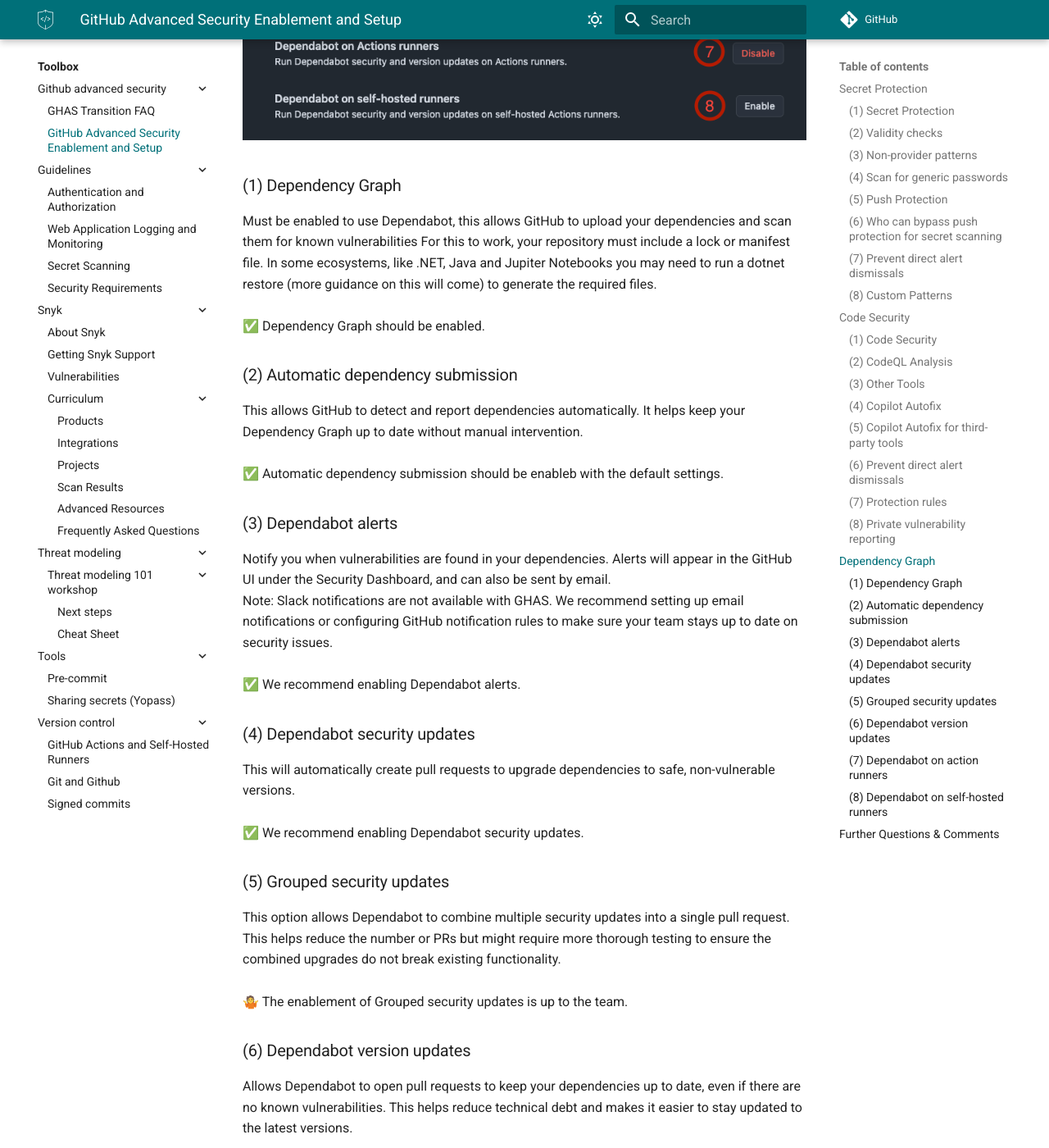
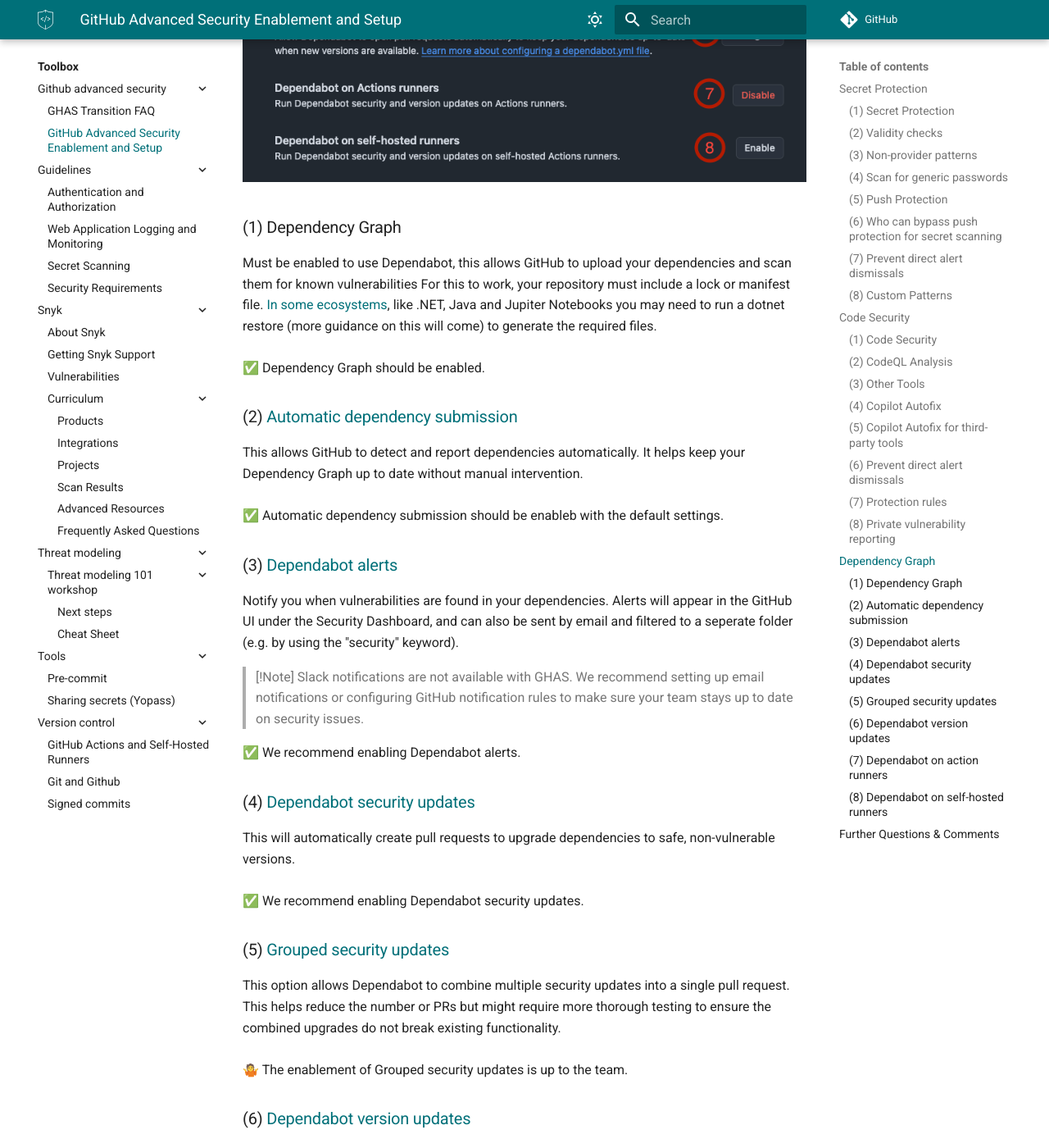
Before and after one commit to equinor/appsec, an MkDocs documentation site: the page built from docs/toolbox/github-advanced-security/setup.md, in a window 1280 px wide and 1400 px high, scrolled down 9369 px. Shown: the whole window at 82% size. Built offline with MkDocs 1.6.1 and Material for MkDocs 9.7.7, drawn with Linux system fonts in a browser that asks for light colours; some web fonts are replaced; comment, search, counter and statistics services are not loaded; some of the changed text lies outside the part shown.

Commit message:
add links to docs

```diff
--- a/docs/toolbox/github-advanced-security/setup.md
+++ b/docs/toolbox/github-advanced-security/setup.md
@@ -84,12 +84,12 @@
 ### (5) [Push Protection](https://docs.github.com/en/code-security/secret-scanning/introduction/about-push-protection)
 
 Scans commits for [supported secrets](https://docs.github.com/en/enterprise-cloud@latest/code-security/secret-scanning/introduction/supported-secret-scanning-patterns#supported-secrets) and blocks them before they’re pushed to a remote branch. This helps stop secrets from ever reaching the repository history, making cleanup easier or even unnecessary. <br/>
-Pushes are only blocked if GitHub is very confident that the detected string is a valid secret from a known provider (like Azure, AWS, etc.). It does not block on non-provider patterns or generic passwords detected by AI to keep false positives low. <br/>
+Pushes are only blocked if GitHub is *very confident* that the detected string is a valid secret from a known provider (like Azure, AWS, etc.). It **does not block on non-provider patterns or generic passwords** detected by AI to keep false positives low. <br/>
 That said, developers will see push failures when secrets are detected even if they’re false positives, some errors may be a bit hard to figure out and might require digging into logs, so it’s important to prepare your team for this behavior. The alerts can be bypassed (6). <br/>
 <br/>
 ✅ We recommend enabling Push Protection to prevent secrets at the source. But make sure your team is aware of the tradeoff: it may occasionally block a push, but it’s far less painful than cleaning up leaked secrets later.
 
-### (6) Who can bypass push protection for secret scanning
+### (6) [Who can bypass push protection for secret scanning](https://docs.github.com/en/code-security/secret-scanning/using-advanced-secret-scanning-and-push-protection-features/delegated-bypass-for-push-protection/about-delegated-bypass-for-push-protection)
 
 This option is only available when push protection (5) is enabled and it configures who is allowed to bypass the block if a secret is detected.<br/>
 <br/>
@@ -101,7 +101,7 @@
 <br/>
 ❌ We do not recommend enabling prevent direct alert dismissals. The AppSec team believes that teams are in the best position to assess alerts in their context and should have the autonomy to manage them.
 
-### (8) Custom Patterns
+### (8) [Custom Patterns](https://docs.github.com/en/code-security/secret-scanning/using-advanced-secret-scanning-and-push-protection-features/custom-patterns/defining-custom-patterns-for-secret-scanning)
 
 Lets you define your own regex rules to detect secrets specific to your team or application, things GitHub doesn’t catch by default, this can be useful for internal tokens, credentials, or configuration values that follow a custom format. <br/>
 <br/>
@@ -114,20 +114,22 @@
 
 ![Code Security Options](<Screenshot 2025-06-12 at 15.20.32.png>)
 
-### (1) Code Security
+### (1) [Code Security](https://docs.github.com/en/code-security/code-scanning/introduction-to-code-scanning/about-code-scanning)
 
 The setup of CodeQL may vary depending on the language and ecosystem, some will work out of the box, while others may require configuring a workflow file in the repo. Once enabled, it continuously scans code for common vulnerabilities.<br/>
 <br/>
 ✅ Code Security should be enabled.
 
-### (2) CodeQL Analysis
+### (2) [CodeQL Analysis](https://docs.github.com/en/code-security/code-scanning/introduction-to-code-scanning/about-code-scanning-with-codeql)
 
 This has be configured for code security to work. Once enabled a GitHub action will run to scan your code automatically.<br/>
 <br/>
-⚙️ We recommend choosing the default setup for CodeQL Analysis, which works well for most repositories and languages.
+⚙️ We recommend choosing the [default setup](https://docs.github.com/en/code-security/code-scanning/enabling-code-scanning/configuring-default-setup-for-code-scanning) for CodeQL Analysis, which works well for most repositories and languages.
 
-> [!NOTE]
-> After CodeQL has run for the first time, we recommend you check the Security tab of your repo and then navigate to Code Scanning, if the default setup is not working properly you will see the following warning, if this happens get in touch with us.
+> [!WARNING]
+> After CodeQL has run for the first time, we recommend you check the Security tab of your repo and then navigate to Code Scanning.<br/>
+> If the default setup is not working properly you will see the following warning. Check the [tool status page](https://docs.github.com/en/code-security/code-scanning/managing-your-code-scanning-configuration/about-the-tool-status-page) to get more information about the issue.<br/>
+> If you encounter this get in touch with us.
 
 ![alt text](image-2.png)
 
@@ -163,7 +165,7 @@
 <br/>
 ⚙️ The recommended set up of protection rules should be good for most teams, let us know if you need help setting up a more advanced ruleset.
 
-### (8) Private vulnerability reporting
+### (8) [Private vulnerability reporting](https://docs.github.com/en/code-security/security-advisories/guidance-on-reporting-and-writing-information-about-vulnerabilities/privately-reporting-a-security-vulnerability)
 
 This is only available for public repositories, it provides a standardized and secure way for the community to report security vulnerabilities directly to the maintainers of the repository.<br/>
 <br/>
@@ -180,48 +182,50 @@
 ### (1) Dependency Graph
 
 Must be enabled to use Dependabot, this allows GitHub to upload your dependencies and scan them for known vulnerabilities
-For this to work, your repository must include a lock or manifest file. In some ecosystems, like .NET, Java and Jupiter Notebooks you may need to run a dotnet restore (more guidance on this will come) to generate the required files.<br/>
+For this to work, your repository must include a lock or manifest file. [In some ecosystems](https://docs.github.com/en/code-security/supply-chain-security/understanding-your-software-supply-chain/dependency-graph-supported-package-ecosystems), like .NET, Java and Jupiter Notebooks you may need to run a dotnet restore (more guidance on this will come) to generate the required files.<br/>
 <br/>
 ✅ Dependency Graph should be enabled.
 
-### (2) Automatic dependency submission
+### (2) [Automatic dependency submission](https://docs.github.com/en/enterprise-cloud@latest/code-security/supply-chain-security/understanding-your-software-supply-chain/configuring-automatic-dependency-submission-for-your-repository)
 
 This allows GitHub to detect and report dependencies automatically. It helps keep your Dependency Graph up to date without manual intervention.<br/>
 <br/>
 ✅ Automatic dependency submission should be enableb with the default settings.
 
-### (3) Dependabot alerts
+### (3) [Dependabot alerts](https://docs.github.com/en/code-security/dependabot/dependabot-alerts/about-dependabot-alerts)
 
-Notify you when vulnerabilities are found in your dependencies. Alerts will appear in the GitHub UI under the Security Dashboard, and can also be sent by email.<br/>
-Note: Slack notifications are not available with GHAS. We recommend setting up email notifications or configuring GitHub notification rules to make sure your team stays up to date on security issues.<br/>
-<br/>
+Notify you when vulnerabilities are found in your dependencies. Alerts will appear in the GitHub UI under the Security Dashboard, and can also be sent by email and filtered to a seperate folder (e.g. by using the "security" keyword).<br/>
+
+>[!Note]
+>Slack notifications are not available with GHAS. We recommend setting up email notifications or configuring GitHub notification rules to make sure your team stays up to date on security issues.
+
 ✅ We recommend enabling Dependabot alerts.
 
-### (4) Dependabot security updates
+### (4) [Dependabot security updates](https://docs.github.com/en/code-security/dependabot/dependabot-security-updates/about-dependabot-security-updates)
 
 This will automatically create pull requests to upgrade dependencies to safe, non-vulnerable versions.<br/>
 <br/>
 ✅ We recommend enabling Dependabot security updates.
 
-### (5) Grouped security updates
+### (5) [Grouped security updates](https://docs.github.com/en/code-security/dependabot/dependabot-security-updates/about-dependabot-security-updates#about-grouped-security-updates)
 
 This option allows Dependabot to combine multiple security updates into a single pull request. This helps reduce the number or PRs but might require more thorough testing to ensure the combined upgrades do not break existing functionality.<br/>
 <br/>
 🤷 The enablement of Grouped security updates is up to the team.
 
-### (6) Dependabot version updates
+### (6) [Dependabot version updates](https://docs.github.com/en/code-security/dependabot/dependabot-version-updates/about-dependabot-version-updates)
 
 Allows Dependabot to open pull requests to keep your dependencies up to date, even if there are no known vulnerabilities. This helps reduce technical debt and makes it easier to stay updated to the latest versions.<br/>
 <br/>
 🤷 The enablement of Dependabot version updates is up to the team.
 
-### (7) Dependabot on action runners
+### (7) [Dependabot on action runners](https://docs.github.com/en/code-security/dependabot/working-with-dependabot/about-dependabot-on-github-actions-runners)
 
 Enabling this option will result in Dependabot being run on an action runner, making it more transparent what Dependabot does. GitHub is moving to run by default on Action runners.<br/>
 <br/>
 ✅ We recommend enabling Dependabot on action runners.
 
-### (8) Dependabot on self-hosted runners
+### (8) [Dependabot on self-hosted runners](https://docs.github.com/en/code-security/dependabot/maintain-dependencies/managing-dependabot-on-self-hosted-runners)
 
 Enables Dependabot to run on a self-hosted action runner.<br/>
 <br/>
```
Also changed, not shown: other parts of docs/toolbox/github-advanced-security/setup.md (+3 -3 lines).
